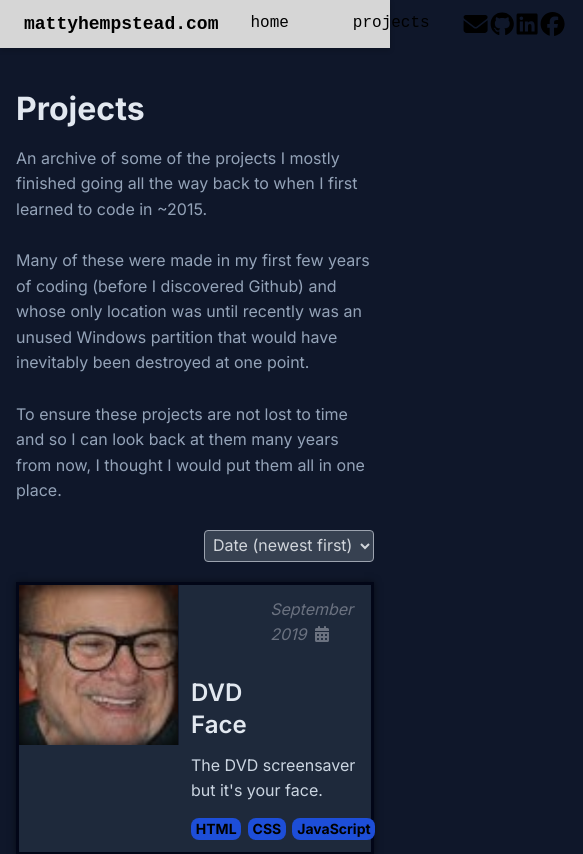
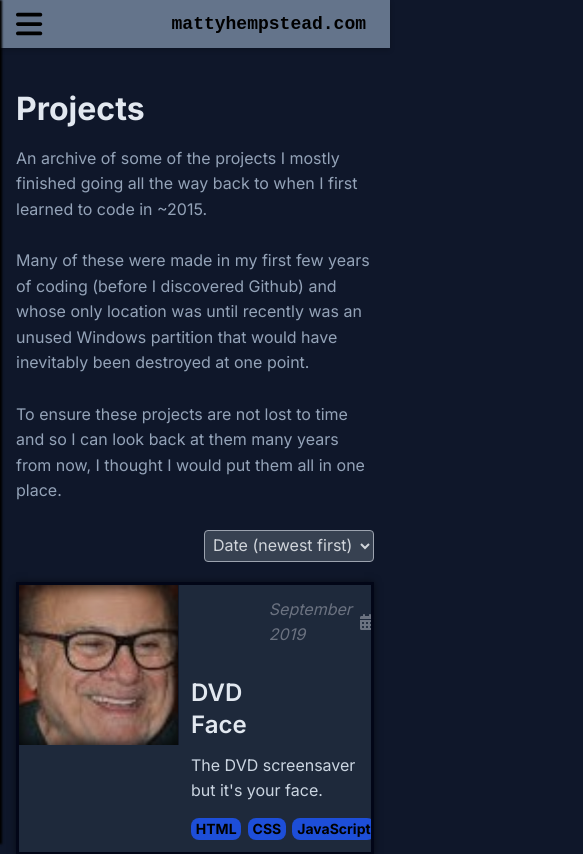
Before and after one commit to mattyhempstead/website, a Next.js app: page /projects in a window 390 px wide. Shown: the top 854 px of the page, 583 px wide, since content can reach past the window. Built offline with nearby package versions, Linux system fonts and the light colour scheme.

Commit message:
Add mobile-friendly navigation
Also fix other mobile rendering issues.

```diff
--- a/app/globals.css
+++ b/app/globals.css
@@ -72,6 +72,11 @@ a {
     text-decoration: none;
 }
 
+a:hover {
+    color: rgb(83, 199, 83);
+}
+
+
 li {
     list-style-type: disc;
     margin-left: 1.75rem;
--- a/app/layout.tsx
+++ b/app/layout.tsx
@@ -1,4 +1,5 @@
 import type { Metadata } from 'next'
+import Head from 'next/head';
 import { Inter } from 'next/font/google'
 import './globals.css'
 
@@ -24,6 +25,15 @@ export default function RootLayout({
 }) {
     return (
         <html lang="en">
+            <Head>
+                {/* Idk why but this might address some mobile issues that make vw/vh more accurate? */}
+                {/* <meta name="viewport" content="width=device-width, initial-scale=1, minimum-scale=1"/> */}
+                <meta name="viewport" content="height=device-height,
+                      width=device-width, initial-scale=1.0,
+                      minimum-scale=1.0, maximum-scale=1.0,
+                      user-scalable=no, target-densitydpi=device-dpi"></meta>
+            </Head>
+
             <body className={`
                 ${inter.className}
                 bg-slate-900
--- a/app/projects/ProjectsList.tsx
+++ b/app/projects/ProjectsList.tsx
@@ -29,6 +29,8 @@ const ProjectCard = ({ link, image, title, desc, date, builtWith }: ProjectCardP
 
                 hover:bg-slate-700
                 [&:hover_.project-card-image]:bg-[rgba(1,1,1,0.0)]
+
+                overflow-auto
             `}>
                 <div className={`
                     bg-gray-100 h-40 relative flex-[0_0_10rem]
@@ -52,12 +54,12 @@ const ProjectCard = ({ link, image, title, desc, date, builtWith }: ProjectCardP
                     ></div>
                 </div>
                 <div className="flex-grow p-3">
-                    <div className='flex justify-between'>
+                    <div className='flex justify-between items-start'>
                         <h2 className='text-2xl font-semibold mt-0 mb-3'>{title}</h2>
-                        <p className='pr-2 mt-0 italic text-gray-500'>
-                            {date}
-                            <IconCalendarDays className='w-4 h-4 pl-[0.5rem]'/>
-                        </p>
+                        <div className='pr-2 mt-0 italic text-gray-500 flex'>
+                            <span>{date}</span>
+                            <IconCalendarDays className='pl-[0.5rem]'/>
+                        </div>
                     </div>
                     <p className='mt-0 mb-4 font-normal'>{desc}</p>
 
--- /dev/null
+++ b/components/CollapsibleNavMobile.module.css
@@ -0,0 +1,14 @@
+
+.slide {
+    transform: translateX(-100%);
+}
+
+.slideIn {
+    transform: translateX(0%);
+    transition: transform 0.3s;
+}
+
+.slideOut {
+    transform: translateX(-100%);
+    transition: transform 0.3s;
+}
--- /dev/null
+++ b/components/CollapsibleNavMobile.tsx
@@ -0,0 +1,139 @@
+'use client';
+
+import React from 'react';
+
+import {
+    Icon, IconBars, IconX,
+    IconGitHub, IconFacebook, IconLinkedIn, IconEnvelope
+} from '@/components/icons';
+
+import styles from './CollapsibleNavMobile.module.css';
+
+import { useEffect, useRef } from 'react';
+
+
+
+type SocialsLinkProps = {
+    href: string;
+    title: string;
+    IconComponent: Icon;
+};
+
+const SocialsLink = ({ href, title, IconComponent }: SocialsLinkProps) => {
+    return (
+        <a href={href} title={title} className=''>
+            <IconComponent className='text-3xl px-[0.1rem]'/>
+        </a>
+    );
+};
+
+
+type CollapsibleNavMobileProps = {
+    isOpen: boolean;
+
+    // Technically I should only give this access to closing, and not both.
+    setIsOpen: (isOpen: boolean) => void;
+};
+
+export default function CollapsibleNavMobile({ isOpen, setIsOpen }: CollapsibleNavMobileProps) {
+
+    /*
+        Disable mobile scrolling/swiping while this Nav is open.
+
+        This prevents issues that arise when the use scrolls while in mobile mode and the
+        page content behind it scrolls, causing the nav menu to slide around.
+
+        TODO: This also prevents pinch zooming, which can be a problem if the user is zoomed
+        in and then they open the menu, as they can no longer unzoom or slide around to access
+        the button to exit the menu. I think others have fixed this by resetting the zoom
+        with JS temporarily while the menu is open.
+    */
+    const ref = useRef<HTMLDivElement>(null);
+    useEffect(() => {
+        const element = ref.current;
+        if (!element) return;
+
+        const handleMobileScroll = (event:TouchEvent) => {
+            event.preventDefault();
+        };
+
+        element.addEventListener('touchmove', handleMobileScroll, { passive: false });
+        return () => {
+            element.removeEventListener('touchmove', handleMobileScroll);
+        };
+    }, [isOpen]);
+
+
+
+    return <div
+        ref={ref}
+        className={`
+            fixed bottom-0 left-0 top-0 z-[50] w-[100vw] h-[100vh]
+            bg-slate-300
+            shadow-[2px_0_2px_0_black]
+            p-8 pt-6
+
+            ${styles.slide}
+            ${isOpen ? styles.slideIn : styles.slideOut}
+        `}
+    >
+
+        <div className='absolute top-0 right-0'>
+            <IconX
+                className='text-5xl text-black w-12 h-12 mt-4 mr-4 cursor-pointer'
+                onClick={() => setIsOpen(false)}
+            />
+        </div>
+
+
+        <div className=''>
+            <a href="/" className='font-bold text-2xl'>mattyhempstead.com</a>
+        </div>
+
+        <div className='mt-24 text-3xl font-bold [&>div]:mt-6'>
+            <div>
+                <a href="/">home</a>
+            </div>
+
+            <div>
+                <a href="/projects">projects</a>
+            </div>
+
+            {/* <span>
+                <a href="/blog">blog</a>
+            </span>
+
+            <span>
+                <a href="/microblog">microblog</a>
+            </span> */}
+        </div>
+
+
+
+        <div className='fixed bottom-0 left-0 w-full px-[20%] pb-24 flex justify-between'>
+            <SocialsLink
+                href="mailto:matty.hempstead@gmail.com"
+                title="Email"
+                IconComponent={IconEnvelope}
+            />
+            <SocialsLink
+                href="https://github.com/mattyhempstead"
+                title="GitHub"
+                IconComponent={IconGitHub}
+            />
+            <SocialsLink
+                href="https://www.linkedin.com/in/matty-hempstead-89a980191/"
+                title="LinkedIn"
+                IconComponent={IconLinkedIn}
+            />
+            <SocialsLink
+                href="https://www.facebook.com/mattyhempsteaddotcom/"
+                title="Facebook"
+                IconComponent={IconFacebook}
+            />
+        </div>
+
+
+
+    </div>;
+}
--- a/components/header.module.css
+++ b/components/header.module.css
@@ -1,18 +1,6 @@
 .header {
-    position: sticky;
-    top: 0;
-    left: 0;
-    z-index: 100;
 
-    height: 3em;
-    width: 100%;
 
-    background-color: rgb(214, 214, 214);
-    box-shadow: 0 2px 5px rgba(0, 0, 0, 0.2);
-
-    display: flex;
-    justify-content: space-between;
-    align-items: center;
 
 
     /* font-family: monospace; */
@@ -28,12 +16,6 @@
 
 }
 
-.header a {
-    text-decoration: none;
-    color: black;
-}
-
-
 
 .header > div:nth-child(2) {
     /* background-color: rgb(48, 110, 72); */
--- a/components/header.tsx
+++ b/components/header.tsx
@@ -1,12 +1,11 @@
 'use client';
 
-import React from 'react';
+import React, { useState } from 'react';
 
 import { Icon, IconBars, IconGitHub, IconFacebook, IconLinkedIn, IconEnvelope } from '@/components/icons';
-
+import CollapsibleNavMenu from './CollapsibleNavMobile';
 
 import styles from './header.module.css';
-
 
 
 
@@ -19,9 +18,7 @@ type SocialsLinkProps = {
 const SocialsLink = ({ href, title, IconComponent }: SocialsLinkProps) => {
     return (
         <a href={href} title={title} className=''>
-            <span className='flex justify-center'>
-                <IconComponent className='text-2xl px-[0.1rem]'/>
-            </span>
+            <IconComponent className='text-2xl px-[0.1rem]'/>
         </a>
     );
 };
@@ -29,20 +26,52 @@ const SocialsLink = ({ href, title, IconComponent }: SocialsLinkProps) => {
 
 
 export default function Header() {
-    return <nav className={styles.header}>
-        <div className='pl-6'>
+
+    const [isCollapsibleNavOpen, setCollapsibleNavOpen] = useState(false);
+
+    const toggleCollapsibleNavOpen = () => {
+        setCollapsibleNavOpen(!isCollapsibleNavOpen);
+    }
+
+
+    return <nav className={`
+        sticky top-0 z-50 h-12 w-full
+        bg-slate-500
+        shadow-[0_2px_5px_rgba(0,0,0,0.2)]
+
+        flex justify-between items-center
+
+        [&_a]:text-black
+        [&_a:hover]:text-gray-700
+
+        ${styles.header}
+    `}>
+
+        <div
+            className='landscape:hidden px-4 h-full flex items-center cursor-pointer'
+            onClick={toggleCollapsibleNavOpen}
+        >
+            <IconBars className='text-3xl text-black'/>
+        </div>
+
+        <div className='landscape:hidden'>
+            <CollapsibleNavMenu isOpen={isCollapsibleNavOpen} setIsOpen={setCollapsibleNavOpen} />
+        </div>
+
+
+        <div className='pl-6 pr-6'>
             {/* <Link href="/">Matty Hempstead</Link> */}
             <a href="/" className='font-bold text-lg'>mattyhempstead.com</a>
         </div>
 
-        <div className=''>
-            <span>
+        <div className='portrait:hidden flex [&>div]:mx-8'>
+            <div>
                 <a href="/">home</a>
-            </span>
+            </div>
 
-            <span>
+            <div>
                 <a href="/projects">projects</a>
-            </span>
+            </div>
 
             {/* <span>
                 <a href="/blog">blog</a>
@@ -53,7 +82,7 @@ export default function Header() {
             </span> */}
         </div>
 
-        <div className='pr-4 flex justify-between w-44'>
+        <div className='portrait:hidden pr-4 flex justify-between w-44'>
             <SocialsLink
                 href="mailto:matty.hempstead@gmail.com"
                 title="Email"
--- a/components/icons.tsx
+++ b/components/icons.tsx
@@ -19,7 +19,7 @@ config.autoAddCss = false; /* eslint-disable import/first */
 import { FontAwesomeIcon, FontAwesomeIconProps } from '@fortawesome/react-fontawesome'
 import { type IconDefinition } from '@fortawesome/fontawesome-svg-core';
 
-import { faEnvelope, faBars, faCalendarDays } from '@fortawesome/free-solid-svg-icons'
+import { faEnvelope, faBars, faCalendarDays, faXmark } from '@fortawesome/free-solid-svg-icons'
 import { faGithub, faFacebook, faLinkedin } from '@fortawesome/free-brands-svg-icons';
 
 
@@ -31,9 +31,12 @@ export type Icon = React.FC<IconProps>;
 
 
 const IconFactory = (icon: IconDefinition): Icon => {
-    // return ({ className }: { className: string }) => {
     return (props: IconProps) => {
-        return <FontAwesomeIcon {...props} icon={icon} />
+        // Wrap all icons in a flex box that vertically aligns them
+        // There is probably a better way to fix this
+        return <div className='flex items-center'>
+            <FontAwesomeIcon {...props} icon={icon} className={`${props.className || ''}`}/>
+        </div>
     }
 }
 
@@ -42,7 +45,10 @@ const IconFactory = (icon: IconDefinition): Icon => {
 
 /** 3 horizontal lines, also known as a hamburger menu */
 export const IconBars = IconFactory(faBars);
+
 export const IconCalendarDays = IconFactory(faCalendarDays);
+
+export const IconX = IconFactory(faXmark);
 
 
 /// Socials
--- a/components/projects/ProjectPage.jsx
+++ b/components/projects/ProjectPage.jsx
@@ -13,10 +13,10 @@ export default function ProjectPage({ projectId, caption=null, children }) {
 
             {caption && <p className="italic mb-4 text-slate-500">{caption}</p>}
 
-            <p className="italic font-bold mb-4 text-slate-600">
+            <div className="italic font-bold mb-4 text-slate-600 flex">
                 <IconCalendarDays className='w-4 h-4 pr-[0.4rem]'/>
-                {date.string}
-            </p>
+                <div>{date.string}</div>
+            </div>
 
             <div className='mb-10 font-bold text-sm'>
                 {builtWith.map(bw => (
--- a/package.json
+++ b/package.json
@@ -15,7 +15,8 @@
     "@fortawesome/react-fontawesome": "^0.2.0",
     "next": "14.0.4",
     "react": "^18",
-    "react-dom": "^18"
+    "react-dom": "^18",
+    "react-responsive": "^9.0.2"
   },
   "devDependencies": {
     "@types/node": "^20",
```
Also changed, not shown: 1 other file (tests, documents, lock files or other folders).
